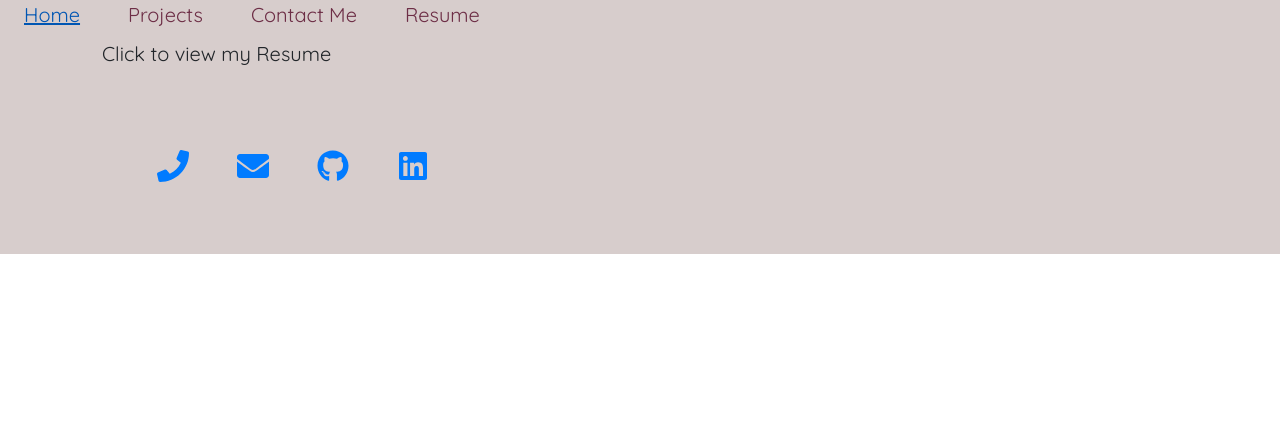
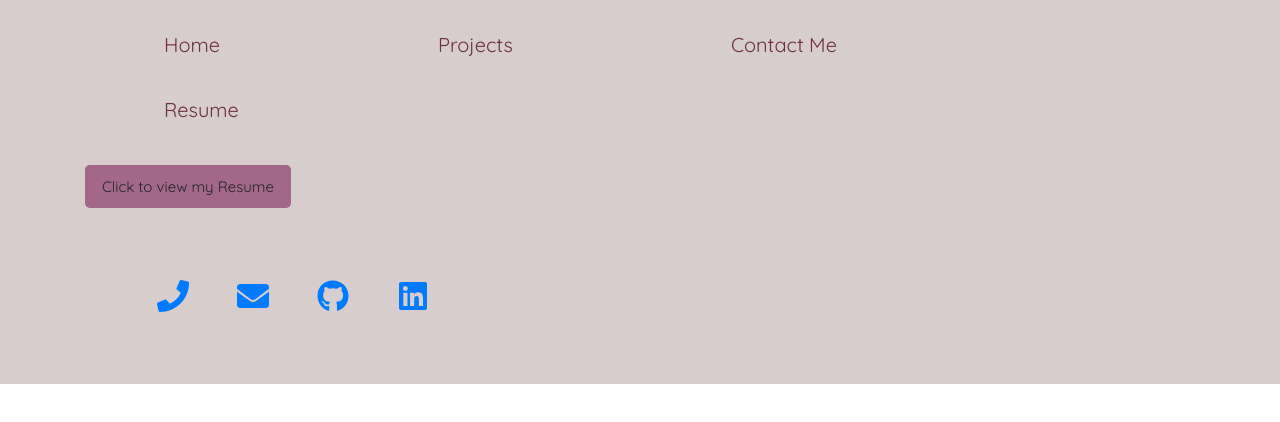
Before and after one commit to whatawhat/react_portfolio, a React (Create React App) app: page /resume in a window 1280 px wide. Shown: the top 422 px of the page. Built offline with nearby package versions, Linux system fonts and the light colour scheme.

Commit message:
changed button size; fixed nav bar spacing; added spacing between buttons

```diff
--- a/src/index.css
+++ b/src/index.css
@@ -15,5 +15,16 @@ body {
 
 .nav {
   color: #6D2E46;
-  text-align: center;
+  margin-bottom: 20px;
+  margin-right: 100px;
+  margin-left: 70px;
+  margin-top: 15px;
 }
+
+.btn {
+  background-color: #a26789;
+  padding-top: 10px;
+  margin-right: 35px;
+  align-items: center;
+  font-size: 15px;
+}
```
